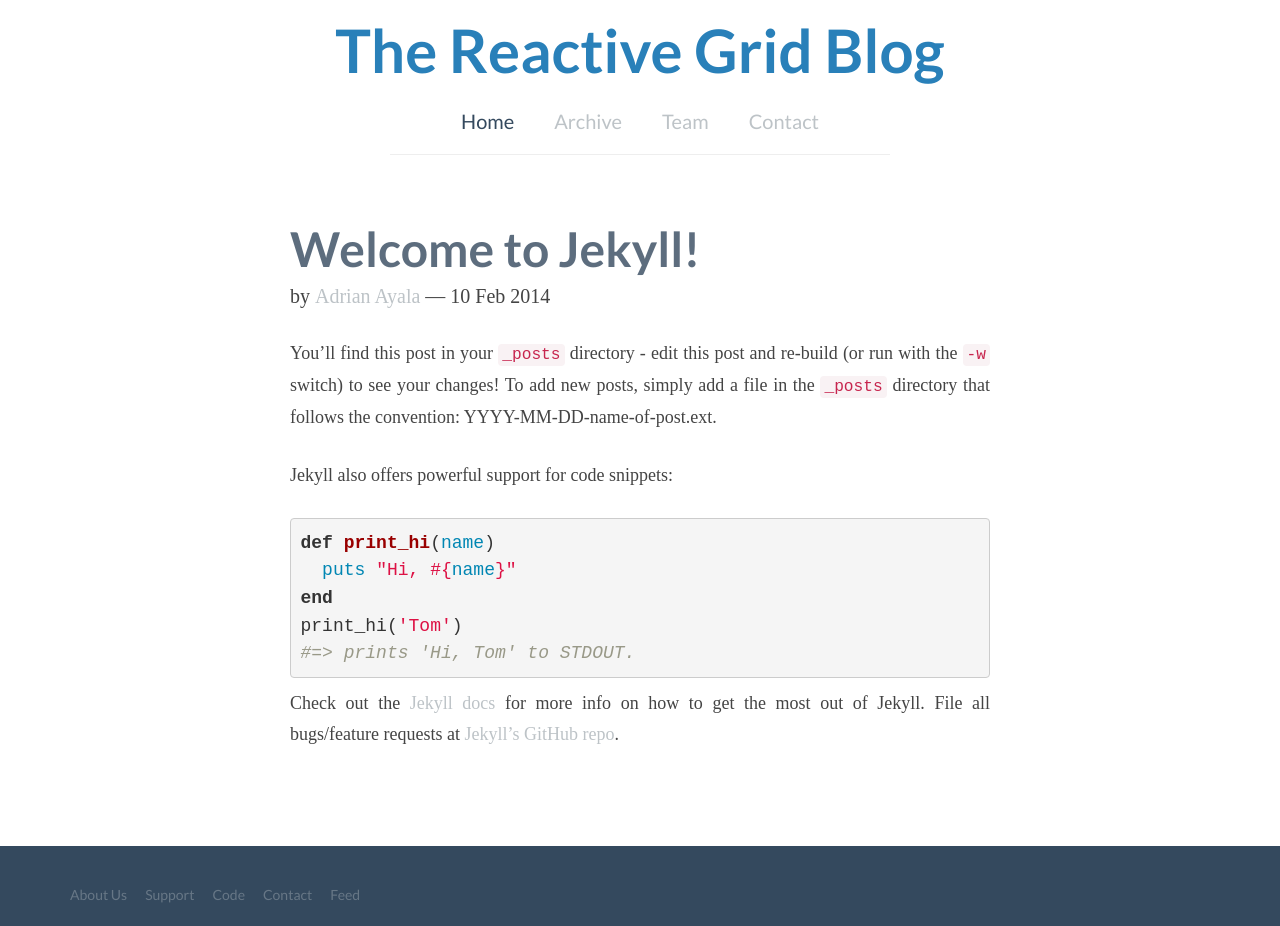
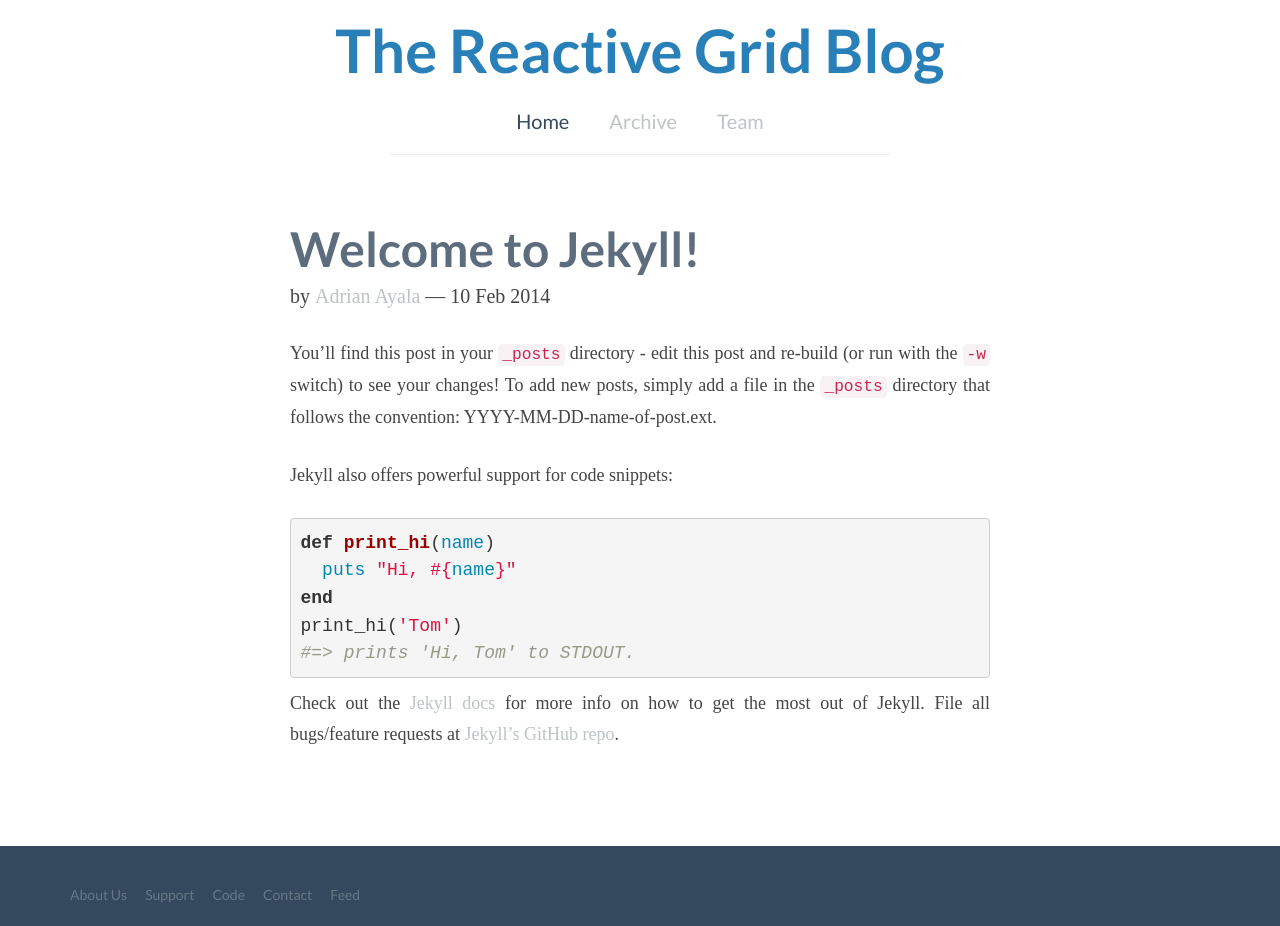
Before and after one commit to edmt/reactivegrid.github.io, a Jekyll site: the page built from index.html, in a window 1280 px wide. Built offline with Jekyll 4.4.1, drawn with Linux system fonts in a browser that asks for light colours; some web fonts are replaced; Markdown is read by kramdown in place of the engine named in the settings; the list of posts is cut into pages by our own code.

Commit message:
Removes Contact link from the header

```diff
--- a/_includes/header.html
+++ b/_includes/header.html
@@ -7,7 +7,7 @@
       </div>
     </div>
     <div class="row">
-      <div id="menu" class="col-lg-12 text-center"><a href="/" class="active">Home</a><a href="/archive">Archive</a><a href="#">Team</a><a href="#">Contact</a>
+      <div id="menu" class="col-lg-12 text-center"><a href="/" class="active">Home</a><a href="/archive">Archive</a><a href="#">Team</a>
         <hr/>
       </div>
     </div>
--- a/_templates/_includes/header.jade
+++ b/_templates/_includes/header.jade
@@ -8,5 +8,4 @@ header
         a.active(href="/") Home
         a(href="/archive") Archive
         a(href="#") Team
-        a(href="#") Contact
         hr
```
